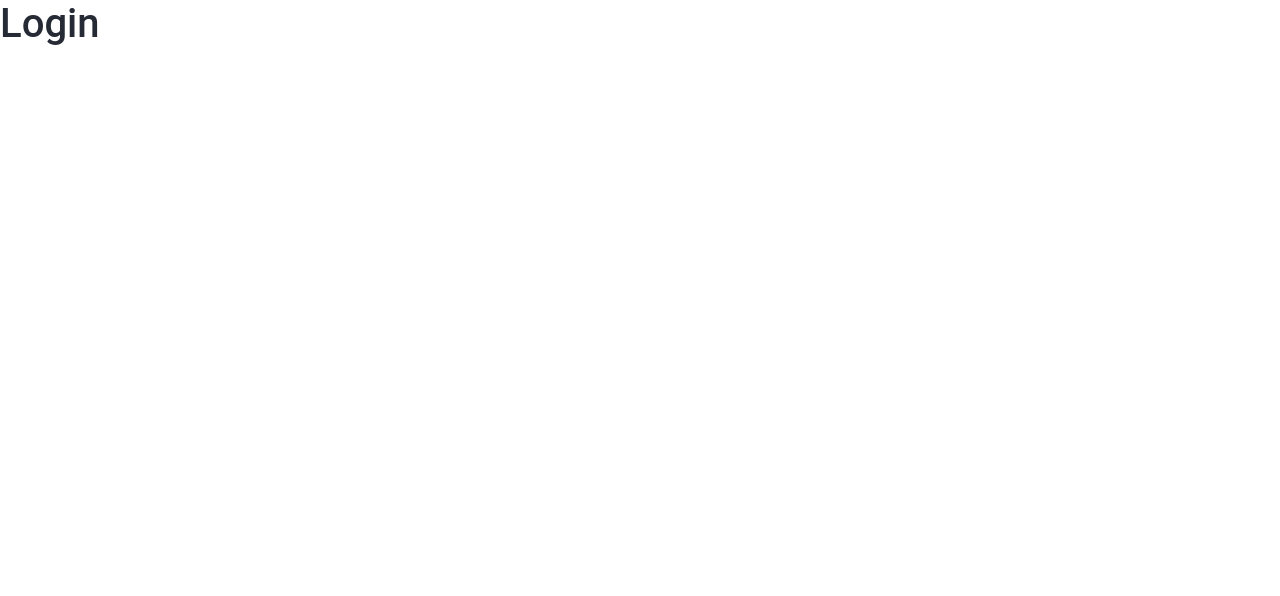
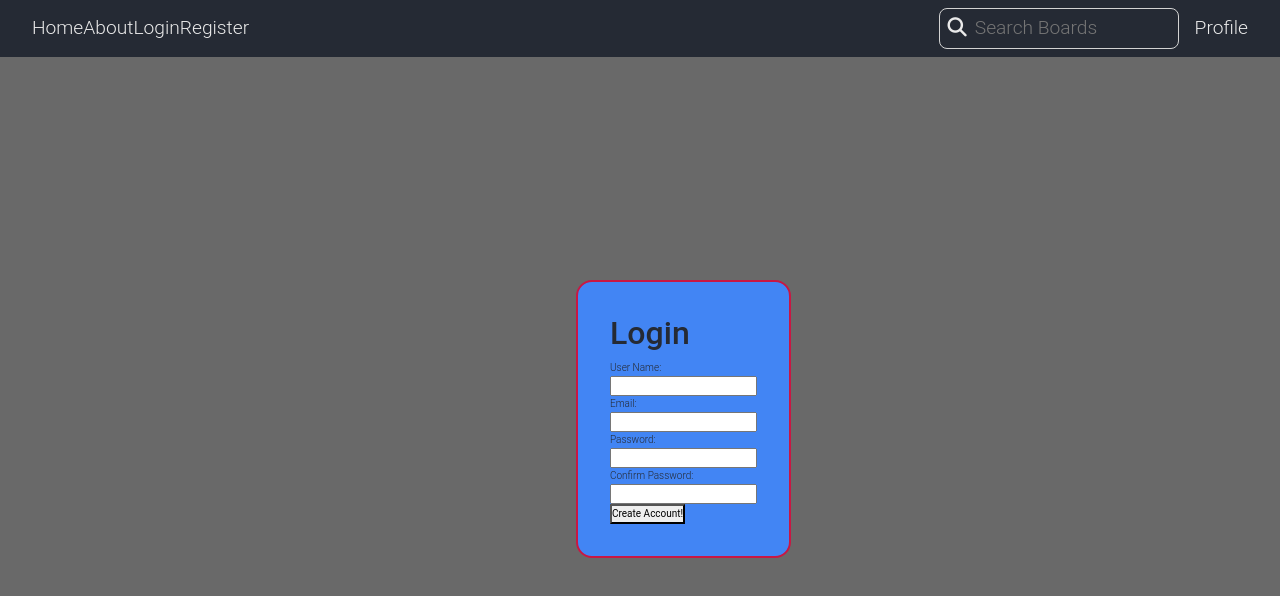
Before and after one commit to HJohnRoss/taskApp, a React (Vite) app in the folder client/: page /login in a window 1280 px wide. Shown: the top 596 px of the page. Built offline with nearby package versions, Linux system fonts and the light colour scheme.

Commit message:
login layout setup

```diff
--- a/client/src/App.jsx
+++ b/client/src/App.jsx
@@ -1,5 +1,5 @@
 import Dashboard from "./views/Dashboard";
-import Login from "./views/Login";
+import Login from "./views/users/Login";
 import { Routes, Route } from "react-router";
 
 function App() {
--- a/client/src/components/navbars/TopNav.jsx
+++ b/client/src/components/navbars/TopNav.jsx
@@ -5,19 +5,19 @@ import { Link } from "react-router-dom";
 const navProps = [
   {
     title: "Home",
-    to: "",
+    link: "",
   },
   {
     title: "About",
-    to: "",
+    link: "",
   },
   {
     title: "Login",
-    to: ""
+    link: "login"
   },
   {
     title: "Register",
-    to: ""
+    link: ""
   }
 ]
 
@@ -52,7 +52,7 @@ const TopNav = () => {
           <li>
             {/* <img className="topNav__left--list-logo" src={"/"} alt="Logo" /> */}
           </li>
-          {navProps.map((item, i) => (<li key={i} ><Link className="topNav__left--list-link" to={"/"}>{item.title}</Link></li>))}
+          {navProps.map((item, i) => (<li key={i} ><Link className="topNav__left--list-link" to={`/${item.link}`}>{item.title}</Link></li>))}
 
         </ul>
       </div>
--- a/client/src/css/style.css
+++ b/client/src/css/style.css
@@ -87,6 +87,32 @@
   margin: 2rem 0 0 0;
   display: flex;
   justify-content: space-between;
+}
+
+.login {
+  background: #696969;
+  min-height: 100vh;
+}
+.login__container {
+  position: absolute;
+  left: 45%;
+  top: 35%;
+}
+.login__container--form {
+  background-color: rgb(66, 133, 244);
+  border: 2px solid #c91743;
+  border-radius: 1rem;
+  padding: 2rem;
+}
+.login__container--form--header {
+  color: #252A34;
+}
+.login__container--form--label {
+  color: #252A34;
+  display: block;
+}
+.login__container--form--input {
+  display: block;
 }
 
 .topNav {
--- /dev/null
+++ b/client/src/scss/components/_login.scss
@@ -0,0 +1,31 @@
+.login {
+  background: $color-grey-dark;
+  min-height: 100vh;
+
+  &__container {
+    position: absolute;
+    left: 45%;
+    top: 35%;
+
+
+    &--form {
+      background-color: $color-primary;
+      border: 2px solid $color-secondary-dark;
+      border-radius: 1rem;
+      padding: 2rem;
+
+      &--header {
+        color: $color-dark;
+      }
+
+      &--label {
+        color: $color-dark;
+        display: block;
+      }
+
+      &--input {
+        display: block;
+      }
+    }
+  }
+}
--- a/client/src/scss/main.scss
+++ b/client/src/scss/main.scss
@@ -10,6 +10,8 @@
 
 // COMPONENTS
 @import './components/dashboard';
+@import './components/login';
+@import './components/register';
 
 // LAYOUTS
 @import './layout/topNav.scss';
--- a/client/src/views/Login.jsx
+++ /dev/null
@@ -1,9 +0,0 @@
-const Login = () => {
-  return(
-    <>
-      <h1>Login</h1>
-    </>
-  )
-}
-
-export default Login;
--- /dev/null
+++ b/client/src/views/users/Login.jsx
@@ -0,0 +1,39 @@
+import TopNav from "../../components/navbars/TopNav"
+
+const Login = () => {
+  return (
+    <>
+
+      <section className="login">
+        <TopNav />
+
+        <div className="login__container">
+
+
+          <div className="login__container--errors">
+
+          </div>
+
+          <form className="login__container--form" action="" method="">
+            <h2 className="login__container--form--header">Login</h2>
+            <label className="login__container--form--label" htmlFor="userName">User Name:</label>
+            <input type="text" className="login__container--form--input" />
+
+            <label className="login__container--form--label" htmlFor="email">Email:</label>
+            <input type="text" className="login__container--form--input" />
+
+            <label className="login__container--form--label" htmlFor="password">Password:</label>
+            <input type="password" className="login__container--form--input" />
+
+            <label className="login__container--form--label" htmlFor="confirm">Confirm Password:</label>
+            <input type="password" className="login__container--form--input" />
+
+            <button>Create Account!</button>
+          </form>
+        </div>
+      </section>
+    </>
+  )
+}
+
+export default Login;
```
Also changed, not shown: client/src/scss/components/_register.scss (added), client/src/views/users/Register.scss (added), 1 other file (tests, documents, lock files or other folders).
